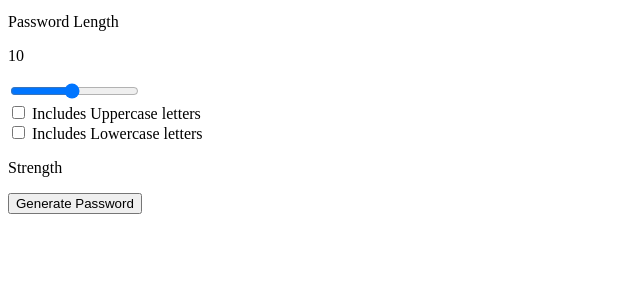
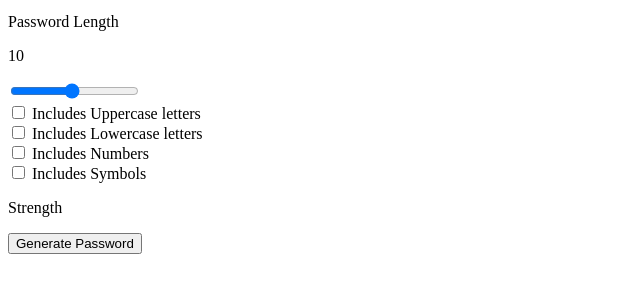
Before and after one commit to Himanshu-0405/PasswordGenerator, a plain HTML site: page index.html in a window 1280 px wide. Shown: the part 115-408 px from the top of the page, without its empty margins (0-640 px from the left). Drawn offline with Linux system fonts and the light colour scheme.

Commit message:
added numbers and symbols

```diff
--- a/index.html
+++ b/index.html
@@ -46,6 +46,15 @@
                 <label for="lowercase">Includes Lowercase letters</label>
             </div>
 
+            <div>
+                <input type="checkbox" id="numbers">
+                <label for="numbers">Includes Numbers </label>
+            </div>
+
+            <div>
+                <input type="checkbox" id="symbols">
+                <label for="symbols">Includes Symbols </label>
+            </div>
 
             <!-- strength section-->
             <div class="strength-container">
```
